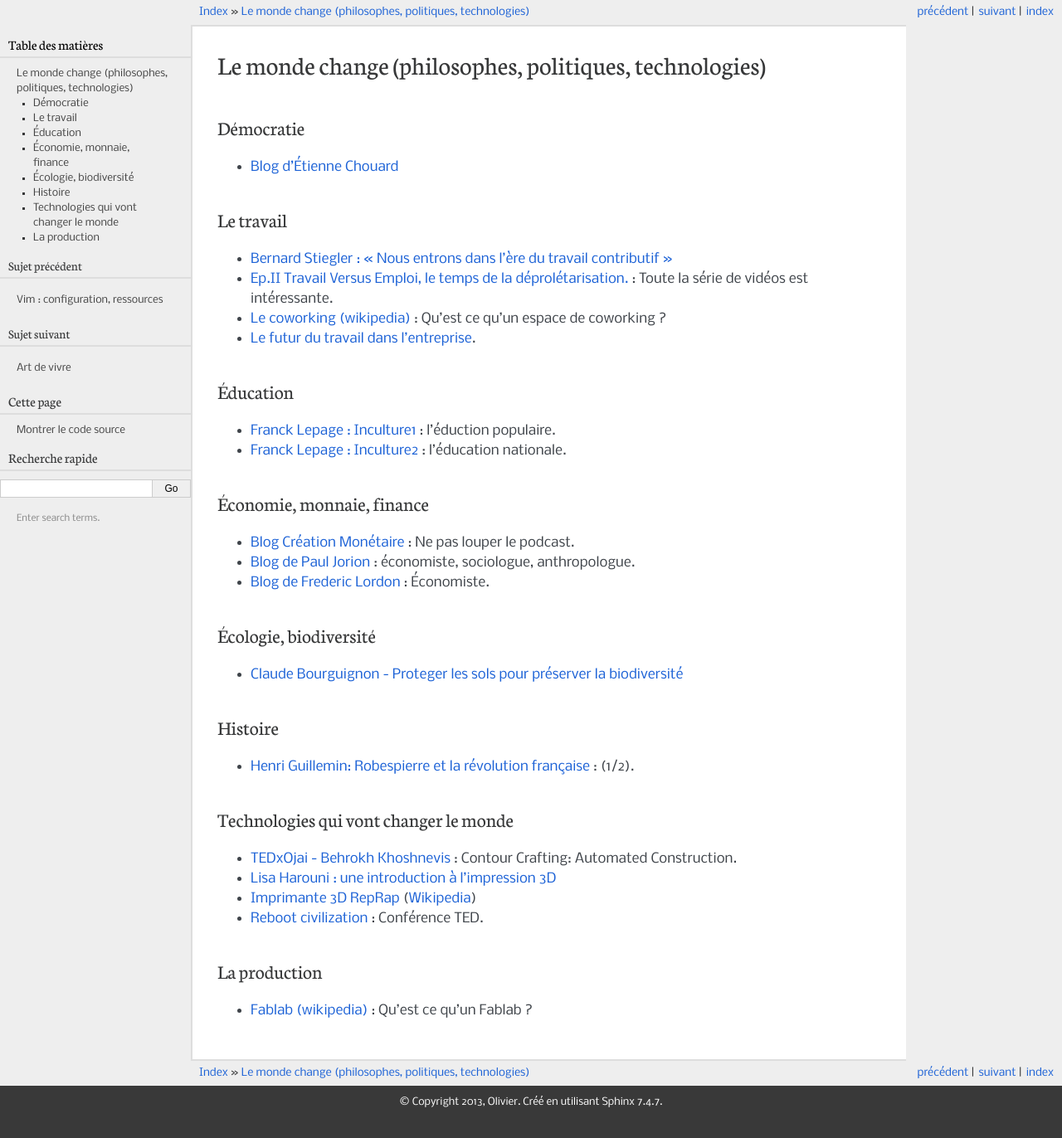
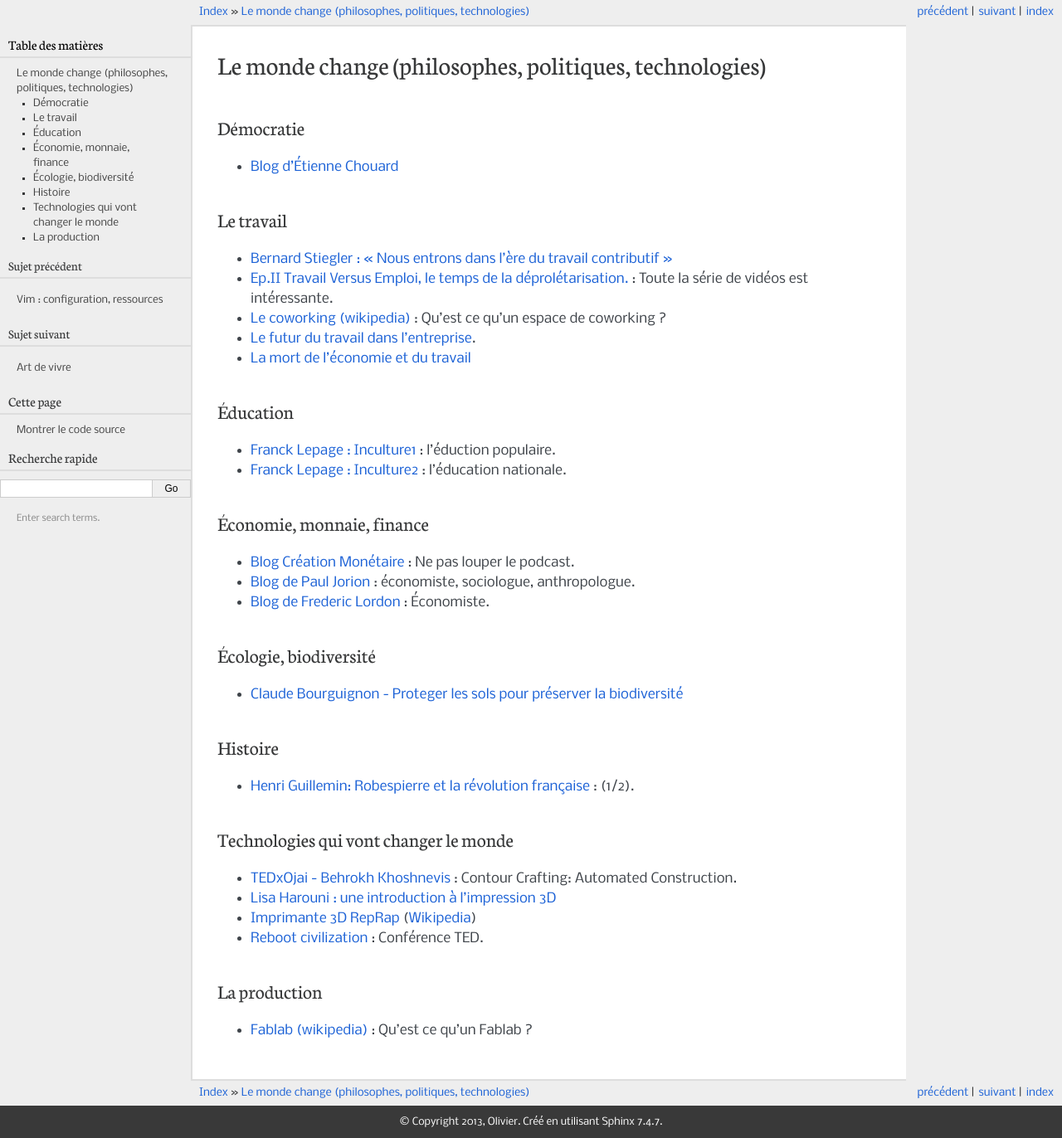
Before and after one commit to k3z/wiki, a Sphinx documentation site: the page built from source/worldchange.rst, in a window 1280 px wide. Shown: the whole page at 83% size. Built offline with Sphinx 7.4.7, drawn with Linux system fonts in a browser that asks for light colours; before the commit the page ends 1348 px from its top, so only the background shows below that.

Commit message:
Update worldchange.rst

```diff
--- a/source/worldchange.rst
+++ b/source/worldchange.rst
@@ -15,6 +15,7 @@
 * `Ep.II Travail Versus Emploi, le temps de la déprolétarisation. <http://vimeo.com/40855651>`_ : Toute la série de vidéos est intéressante.
 * `Le coworking (wikipedia) <http://fr.wikipedia.org/wiki/Coworking>`_ : Qu’est ce qu’un espace de coworking ?
 * `Le futur du travail dans l’entreprise <http://www.internetactu.net/2013/07/18/le-futur-du-travail-dans-lentreprise-22-sans-lentreprise/>`_.
+* `La mort de l’économie et du travail <http://www.minorites.org/index.php/2-la-revue/1326-la-mort-de-leconomie-et-du-travail.html>`_
 
 Éducation
 ---------
@@ -36,6 +37,7 @@
 
 * `Claude Bourguignon - Proteger les sols pour préserver la biodiversité <https://www.youtube.com/watch?v=K7wbDr_P8NU>`_
 
+
 Histoire
 --------
 
```
